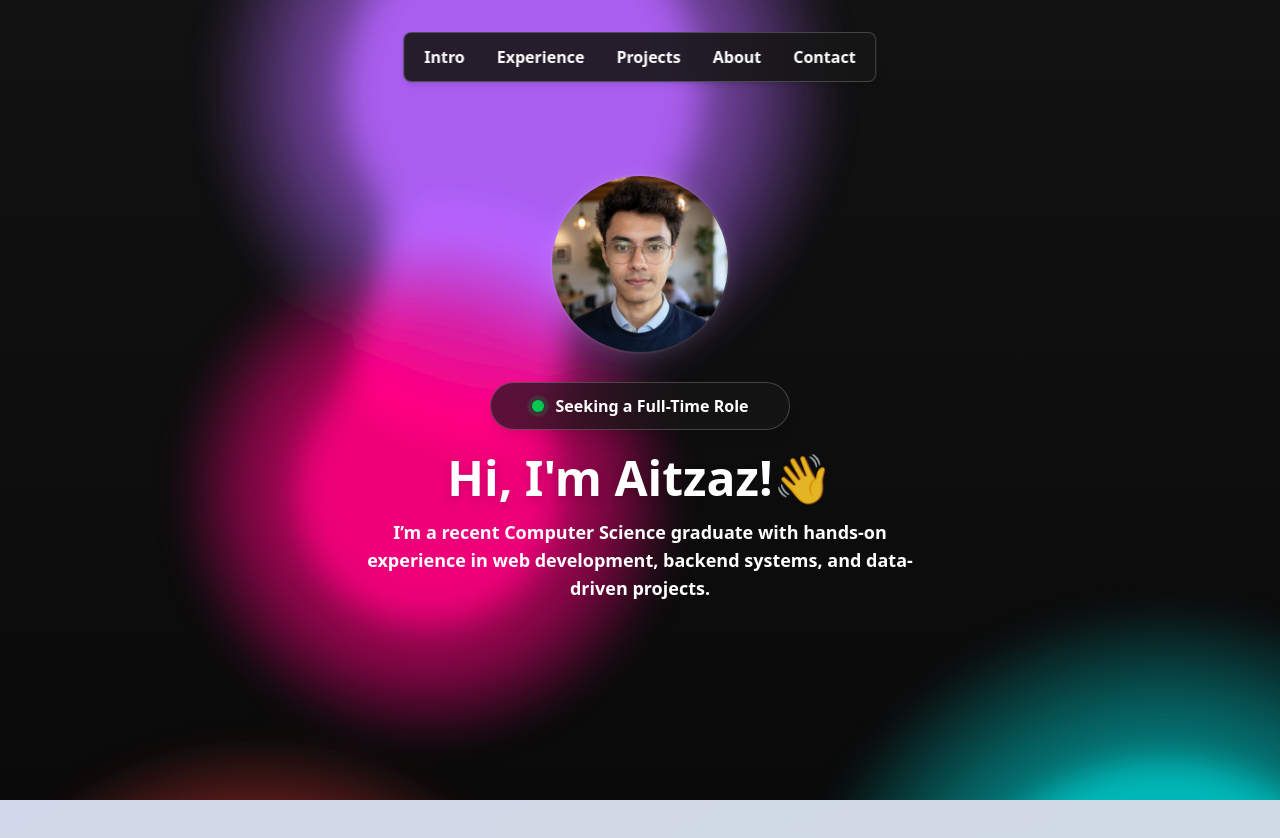
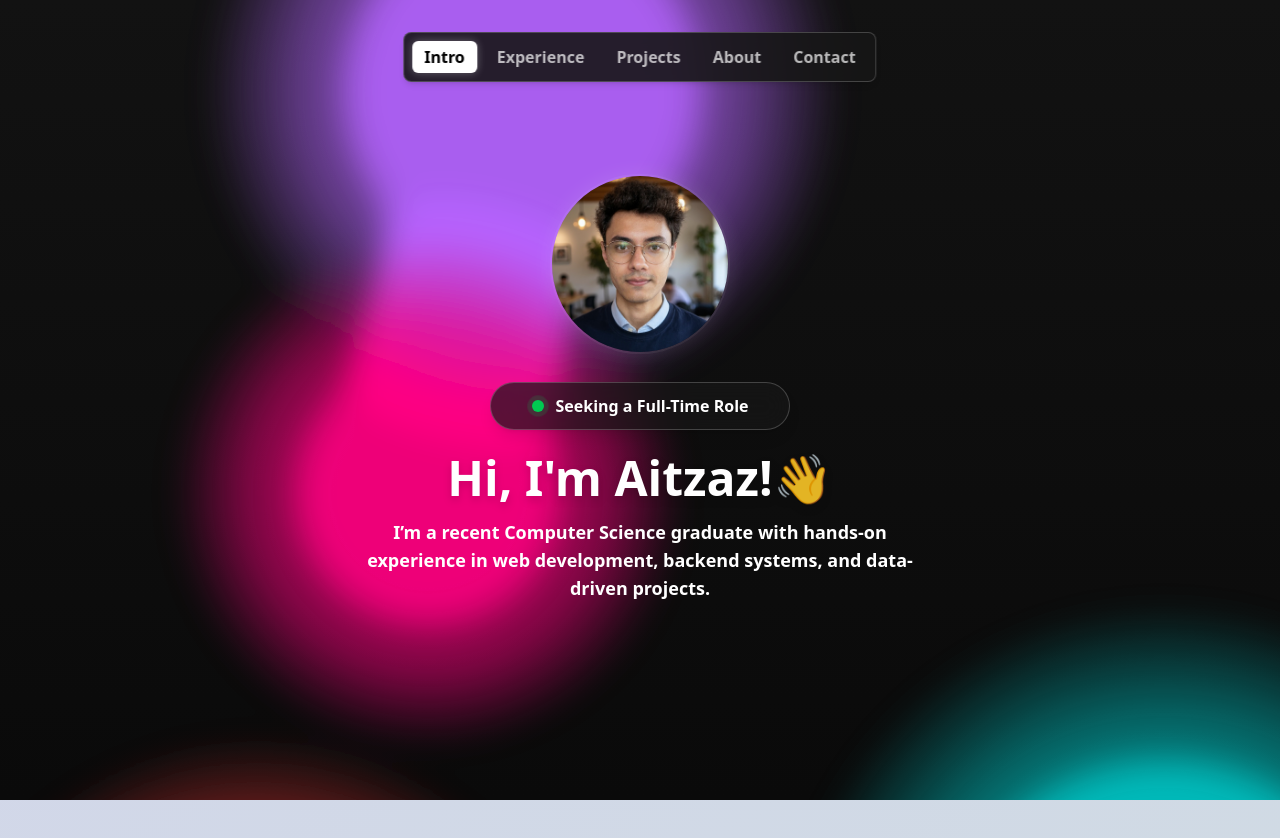
Before and after one commit to aitzaz-qadir/portfolio-website, a React (Vite) app: page / in a window 1280 px wide. Shown: the top 838 px of the page. Built offline with nearby package versions, Linux system fonts and the light colour scheme.

Commit message:
- Added navbar select style and auto-transition

```diff
--- a/src/App.jsx
+++ b/src/App.jsx
@@ -16,13 +16,32 @@ const scrollToSection = (sectionId) => {
 // Main application component
 function App() {
   const [isScrolled, setIsScrolled] = useState(false);
+  const [activeSection, setActiveSection] = useState('intro');
 
   // Custom hook to handle scroll events
   useEffect(() => {
     const handleScroll = () => {
       // 60% of viewport height
-      const scrollThreshold = window.innerHeight * 0.6;
+      const scrollThreshold = window.innerHeight * 0.1;
       setIsScrolled(window.scrollY > scrollThreshold);
+
+      // Determine active section based on scroll position
+      const sections = ['intro', 'experience', 'projects', 'about', 'contact'];
+      const scrollPosition = window.scrollY + scrollThreshold / 2;
+
+      for (const section of sections) {
+        const element = document.getElementById(section);
+        if (element) {
+          const { offsetTop, offsetHeight } = element;
+          if (
+            scrollPosition >= offsetTop &&
+            scrollPosition < offsetTop + offsetHeight
+          ) {
+            setActiveSection(section);
+            break;
+          }
+        }
+      }
     };
     window.addEventListener('scroll', handleScroll);
     return () => {
@@ -72,24 +91,39 @@ function App() {
       </div>
       {/* Navbar */}
       <nav
-        className={`fixed z-50 transition-all duration-700 ease-in-out bg-neutral-900/90 backdrop-blur-xl shadow-md
+        className={`fixed z-50 transition-all duration-200 ease-in-out bg-neutral-900/90 backdrop-blur-xl shadow-md
           ${isScrolled ? 'top-0' : 'top-8'}
-        left-1/2 -translate-x-1/2 rounded-lg px-2 py-2 flex space-x-2 border border-white/20 font-bold`}
+        left-1/2 -translate-x-1/2 px-2 py-2 flex space-x-2 font-bold
+          ${
+            isScrolled
+              ? 'rounded-b-lg border-l border-r border-b border-white/20'
+              : 'rounded-lg border border-white/20'
+          }`}
       >
-        {['Intro', 'Experience', 'Projects', 'About', 'Contact'].map((item) => (
+        {['Intro', 'Experience', 'Projects', 'About', 'Contact'].map((item) => {
+          const sectionId = item.toLowerCase();
+          const isActive = activeSection === sectionId;
+
+          return (
             <a
               key={item}
-            href={`#${item.toLowerCase()}`}
+              href={`#${sectionId}`}
               onClick={(e) => {
                 e.preventDefault();
-              scrollToSection(item.toLowerCase());
-              window.history.pushState(null, null, `#${item.toLowerCase()}`);
+                scrollToSection(sectionId);
+                setActiveSection(sectionId);
+                window.history.pushState(null, null, `#${sectionId}`);
               }}
-            className="text-white text-base px-3 py-1 rounded-md transition-all duration-300 hover:bg-white/10 hover:shadow-lg"
+              className={`text-base px-3 py-1 rounded-md transition-all duration-200 ${
+                isActive
+                  ? 'text-black bg-white shadow-[0_0_8px_rgba(255,255,255,0.3)]'
+                  : 'text-white/70 hover:text-white hover:bg-white/10 hover:shadow-lg'
+              }`}
             >
               {item}
             </a>
-        ))}
+          );
+        })}
       </nav>
       {/* Main content */}
       {/* Hero Section */}
```
Lines whose indentation alone changed are shown as unchanged.
